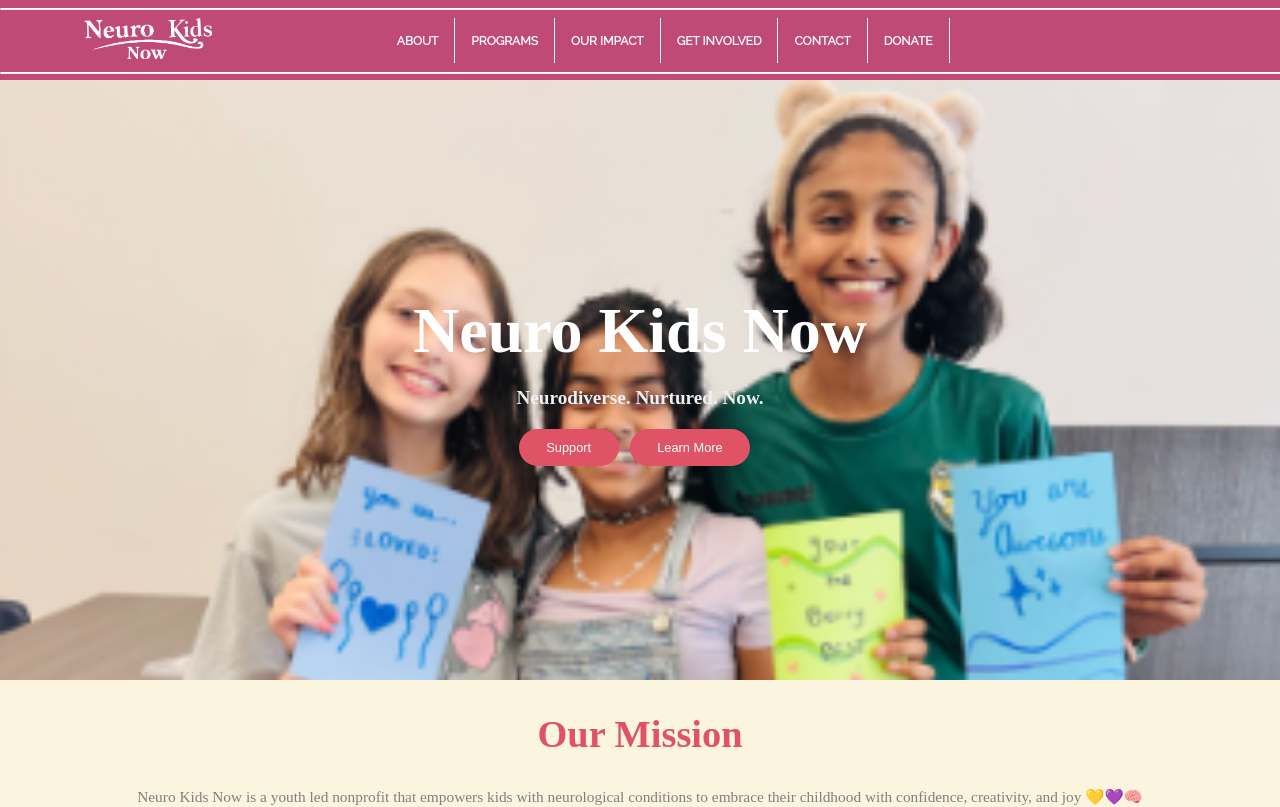
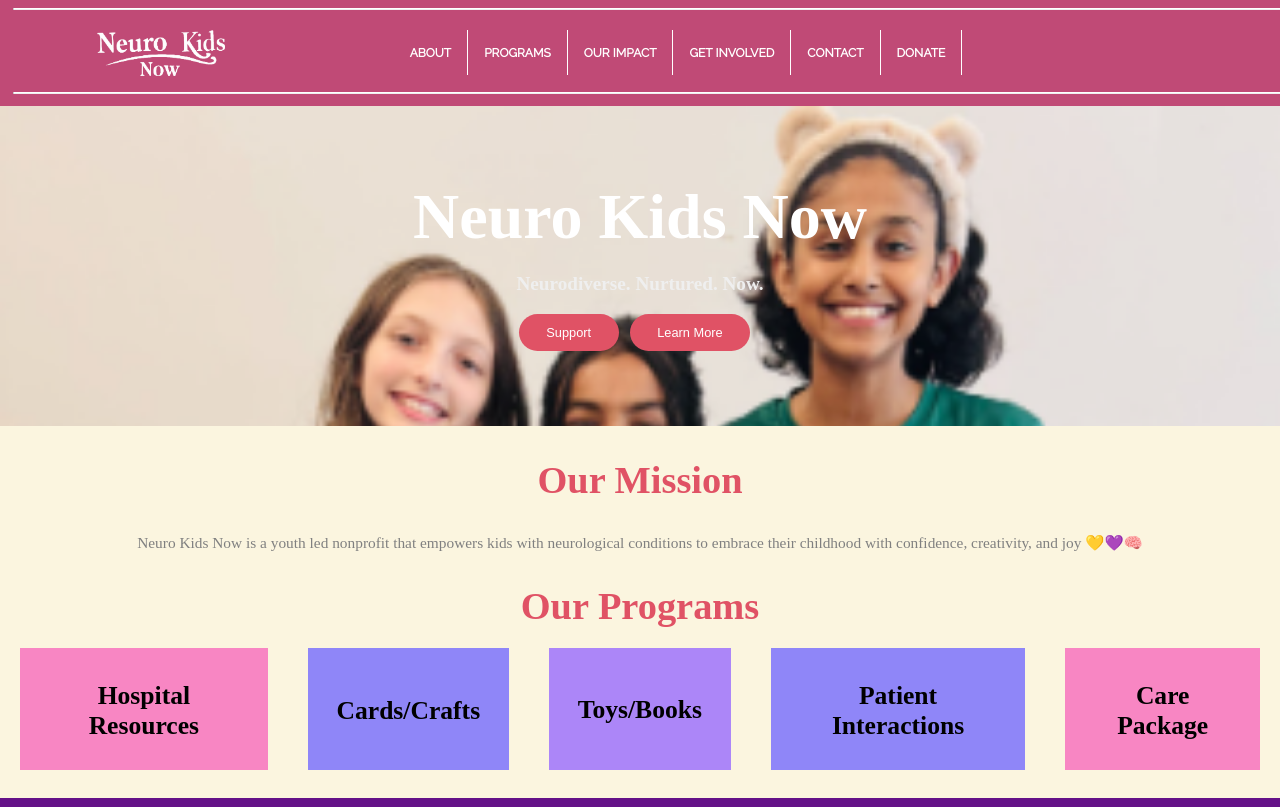
Before and after one commit to NovCoder33/neuro-kids-now, a React (Vite) app: page / in a window 1280 px wide. Shown: the top 807 px of the page. Built offline with nearby package versions, Linux system fonts and the light colour scheme; a web font is replaced by a local one.

Commit message:
Tested home page on various screens

```diff
--- a/index.html
+++ b/index.html
@@ -18,6 +18,7 @@
       rel="stylesheet"
     />
     <meta charset="UTF-8" />
+    <meta name="viewport" content="width=device-width, initial-scale=1" />
 
     <link rel="icon" type="image" href="/icon.png" />
     <link rel="stylesheet" href="src/reset.css" />
--- a/src/components/Footer.tsx
+++ b/src/components/Footer.tsx
@@ -40,10 +40,10 @@ const Footer = () => {
           </div>
         </div>
         <div className="footer-fancy-links">
-          <a href="https://www.instagram.com">
+          <a href="https://www.instagram.com/neurokidsnow_">
             <FontAwesomeIcon icon={faInstagram}></FontAwesomeIcon>
           </a>
-          <a href="https://www.facebook.com">
+          <a href="https://www.facebook.com/profile.php?id=61578082553756">
             <FontAwesomeIcon icon={faFacebook}></FontAwesomeIcon>
           </a>
           <p>Follow us</p>
--- a/src/components/Hero.css
+++ b/src/components/Hero.css
@@ -1,10 +1,10 @@
 .home {
   width: 100vw;
-  height: 100%;
+  height: auto;
 }
 .hero {
   width: 100%;
-  height: 75vh;
+  height: 100vh;
   background-image: url("../assets/hero.png");
   background-repeat: no-repeat;
   background-size: 100% auto;
@@ -21,7 +21,7 @@
 
 .hero-content h1 {
   font-size: clamp(1.8vw, 1vw + 3.5rem, 5vw);
-  color: white;
+  color: black;
   margin: 0 0 0 0;
 }
 
@@ -75,13 +75,25 @@
 .programs-bar {
   display: flex;
   flex-direction: row;
+  justify-content: center;
 }
 
 .programs-bar h1 {
   font-size: clamp(1vw, 7vw + 1rem, 2vw);
 }
-
-@media (max-width: 992px) {
+@media only screen and (max-width: 900px) {
+}
+@media (max-device-width: 820px),
+  (max-device-width: 1024px) and (max-device-height: 1366px),
+  (max-device-width: 920px) {
+  .hero {
+    height: 40vh;
+  }
+  .hero-content h1 {
+    color: white;
+  }
+}
+@media (max-width: 700px) {
   .hero {
     position: relative;
     width: 100%;
--- a/src/components/Hero.tsx
+++ b/src/components/Hero.tsx
@@ -23,6 +23,7 @@ const PROGRAMS = [
     color: "rgb(248, 134, 195)",
   },
 ];
+console.log(window.innerWidth);
 const Hero = () => {
   return (
     <div className="home">
--- a/src/components/Navbar.css
+++ b/src/components/Navbar.css
@@ -2,6 +2,7 @@
   width: 100%;
   background-color: #c04a76;
   height: 80px;
+  padding: 1%;
   display: flex;
   flex-direction: column;
   justify-content: space-evenly;
@@ -11,12 +12,13 @@ header {
   display: flex;
   justify-content: space-around;
   color: #ffffff;
+  align-items: center;
 }
 
 header img {
   margin: 0 0 0 0;
   width: 10%;
-  height: 90%;
+  height: 100%;
   cursor: pointer;
 }
 
@@ -32,10 +34,15 @@ nav .link {
 .horz-top {
   width: 100%;
   border-top: 1px solid #ffff;
+  position: absolute;
+  top: 0%;
 }
 .horz-bottom {
   width: 100%;
   border-top: 1px solid #ffff;
+  z-index: 999;
+  position: absolute;
+  top: 10.5%;
 }
 
 nav .vert {
--- a/src/components/WhoWeAre.css
+++ b/src/components/WhoWeAre.css
@@ -43,7 +43,7 @@
 }
 
 .mission img {
-  width: 25%;
+  width: 15%;
   border-radius: 100%;
   height: auto;
   margin-left: 5%;
```
